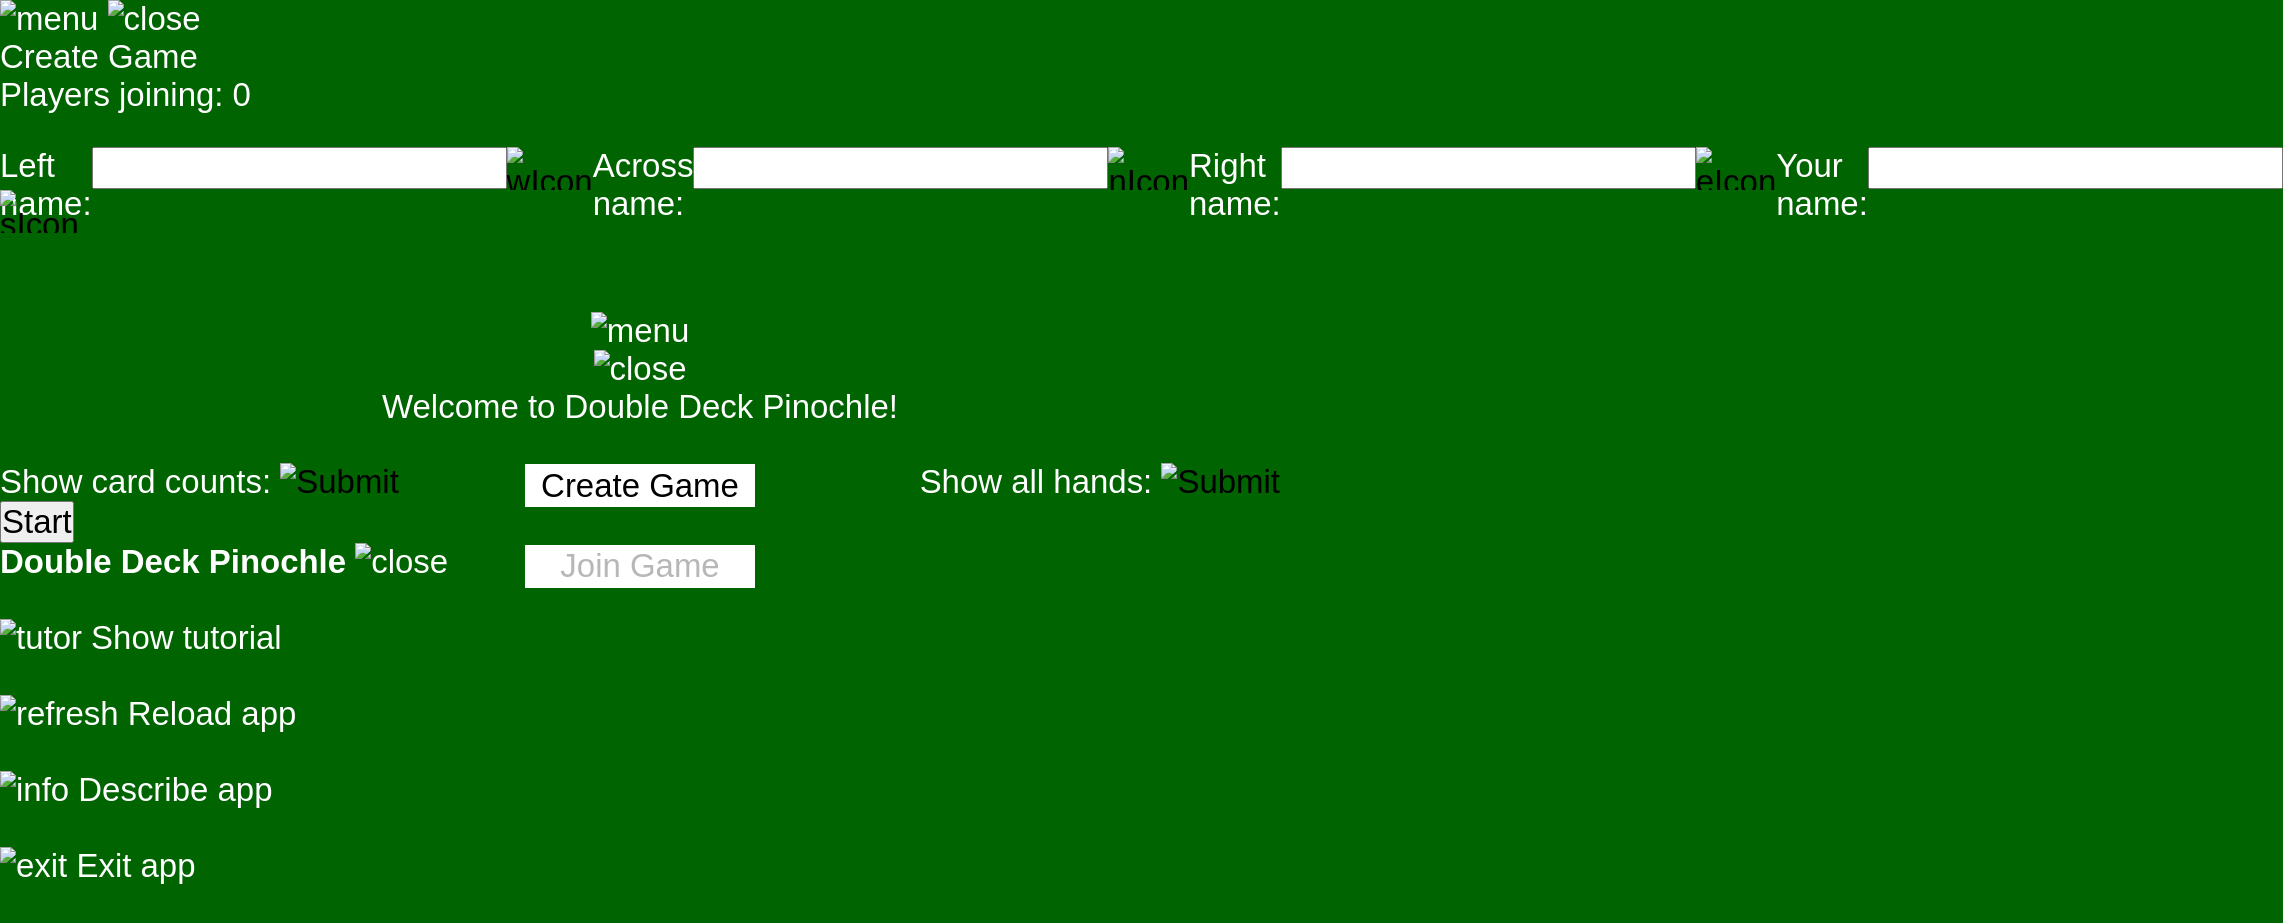
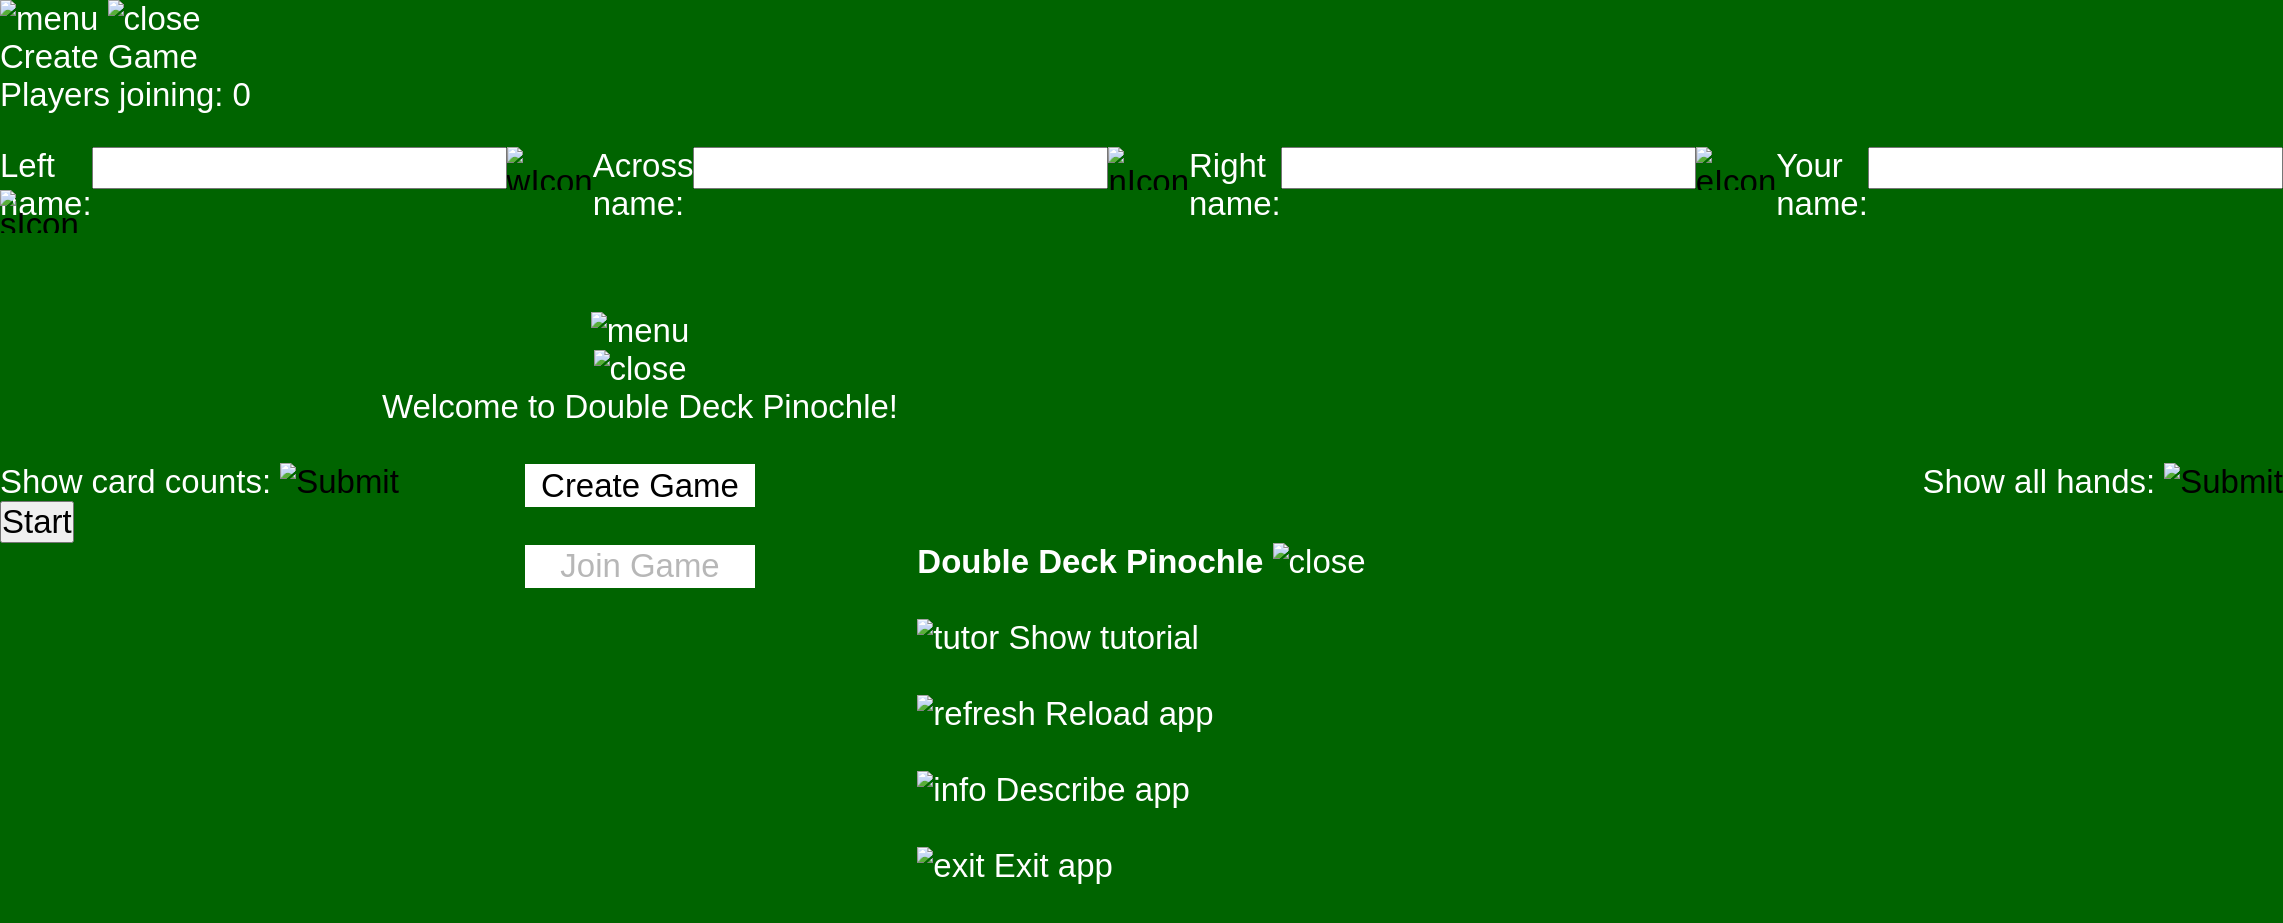

Comm loss

--- a/pinochle/styles.css
+++ b/pinochle/styles.css
@@ -22,6 +22,8 @@ body {
     position: absolute;
     width: 100svw;
     height: 100svh;
+    display: grid;
+    place-items: center;
     background-color: darkgreen;
     color: white;
     -webkit-user-select: none;
@@ -573,4 +575,35 @@ body {
 
 #helpPage #meldGrid img {
     height: 0.8em;
+}
+
+#netDlg {
+    margin: auto;
+    background-color: white;
+    border: solid black;
+    color: black;
+    padding: 0.44em;
+    -webkit-user-select: none;
+    user-select: none;
+    touch-action: none;
+}
+
+#netDlg:focus-visible {
+    border: solid black;
+    outline: none;
+}
+
+#spinner {
+    margin: 0.44em auto 0em auto;
+    border: 0.3em solid lightgray;
+    border-top: 0.3em solid black;
+    border-radius: 50%;
+    width: 2em;
+    height: 2em;
+    animation: spin 2s linear infinite;
+}
+
+@keyframes spin {
+    0% { transform: rotate(0deg); }
+    100% { transform: rotate(360deg); }
 }
